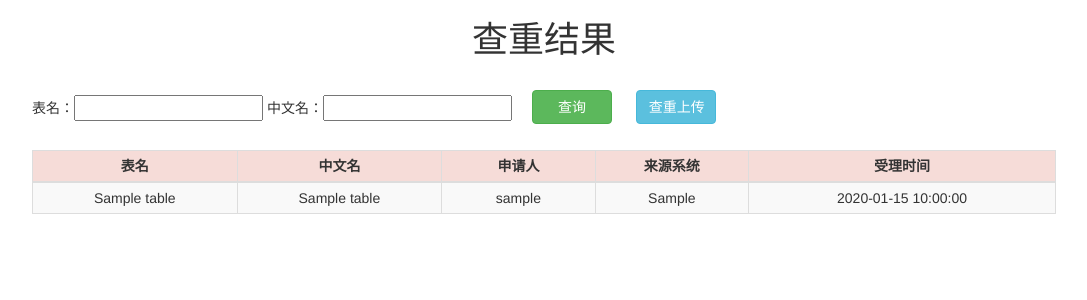
After one commit to liulei1/Flask_check_repi, a Flask app: page /show_received in a window 1280 px wide. The commit adds this page. Shown: the top 300 px of the page, without its empty margins (96-1183 px from the left). Run offline with Flask 2, Linux system fonts and the light colour scheme; tables that the repository leaves empty or names only in its code hold one stand-in row (values such as "Sample post"); some libraries are stand-ins or nearby versions.

Commit message:
受理查看

```diff
--- a/bdpf/dao/TargetTableDao.py
+++ b/bdpf/dao/TargetTableDao.py
@@ -1,10 +1,13 @@
 import configparser
 import os
+from typing import List
 
 import pymysql
 
+# 执行sql，返回查询结果
+from bdpf.model.TableInfo import TableInfo
 
-# 执行sql，返回查询结果
+
 def mysql_connect_select(sql):
     cp = configparser.ConfigParser()
     path = os.path.split(os.path.realpath(__file__))[0]
@@ -27,14 +30,41 @@ def mysql_connect_select(sql):
 
 
 # 返回已受理表名列表
-def select_received():
+def select_received_name():
     sql = "select t_name from received_table"
     received_list = mysql_connect_select(sql)
     return received_list
 
 
 # 返回已上线表名列表
-def select_processed():
+def select_processed_name():
     sql = "select t_name from processed_table"
     received_list = mysql_connect_select(sql)
     return received_list
+
+
+def select_received():
+    sql = "select t_name,t_cname,user_name,submit_date,src_system from received_table"
+    cp = configparser.ConfigParser()
+    path = os.path.split(os.path.realpath(__file__))[0]
+    cp.read(path + "/config.cfg")
+    mysql_host = cp.get("MYSQL", "host")
+    mysql_username = cp.get("MYSQL", "username")
+    mysql_passwd = cp.get("MYSQL", "passwd")
+    mysql_database = cp.get("MYSQL", "database")
+    conn = pymysql.connect(mysql_host, mysql_username, mysql_passwd, mysql_database)
+    cur = conn.cursor()
+    cur.execute(sql)
+    data = cur.fetchall()
+    received_list: List[TableInfo] = list()
+    for d in data:
+        t_name = d[0]
+        t_cname = d[1]
+        user_name = d[2]
+        submit_date = d[3]
+        src_system = d[4]
+        t = TableInfo(t_name, t_cname, src_system, 0, list(), submit_date, user_name)
+        received_list.append(t)
+    cur.close()
+    conn.close()
+    return received_list
--- a/bdpf/dao/config.cfg
+++ b/bdpf/dao/config.cfg
@@ -1,5 +1,5 @@
 [MYSQL]
-host = 10.129.40.88
+host = 10.129.40.254
 username = root
 passwd = spdb1234
 database = etl_check
--- a/bdpf/model/TableInfo.py
+++ b/bdpf/model/TableInfo.py
@@ -1,15 +1,37 @@
+from typing import List
+
+
 class TableInfo:
-    def __init__(self, t_name, t_cname, src_system, result, msg):
-        # 英文表名
+    # 英文表名
+    t_name = ''
+    # 中文表名
+    t_cname = ''
+    # 来源系统
+    src_system = ''
+    # 查重结果（整型）0:不重复;1:重复;2:疑似重复
+    result = 0
+    # 查重信息
+    msg: List[str] = list()
+    # 提交日期yyyy-MM-dd HH:mm:ss
+    submit_date = ''
+    # 申请人
+    user_name = ''
+
+    # def __init__(self, t_name, t_cname, src_system, result, msg: List[str]):
+    #     self.t_name = t_name
+    #     self.t_cname = t_cname
+    #     self.src_system = src_system
+    #     self.result = result
+    #     self.msg = msg
+
+    def __init__(self, t_name, t_cname, src_system, result=0, msg: List[str]=list(), submit_date='', user_name=''):
         self.t_name = t_name
-        # 中文表名
         self.t_cname = t_cname
-        # 来源系统
         self.src_system = src_system
-        # 查重结果（整型）0:不重复;1:重复;2:疑似重复
         self.result = result
-        # 查重信息
         self.msg = msg
+        self.submit_date = submit_date
+        self.user_name = user_name
 
     def __str__(self):
         return 't_name:' + self.t_name + '; result:' + self.result
--- a/bdpf/service/CheckAlgorithm.py
+++ b/bdpf/service/CheckAlgorithm.py
@@ -8,7 +8,7 @@ from bdpf.model.TableInfo import TableInfo
 
 
 # 查重算法
-def check_repeat(table_info: TableInfo, target_list: List, target_tag):
+def check_repeat(table_info: TableInfo, target_list: List, target_tag: str) -> TableInfo:
     jk = JaroWinkler()
     similar_list: List[RepeatInfo] = list()
     for t_name in target_list:
--- /dev/null
+++ b/bdpf/service/ReceivedService.py
@@ -0,0 +1,6 @@
+from bdpf.dao import TargetTableDao as Dao
+
+
+def query_received_table():
+    received_list = Dao.select_received()
+    return received_list
--- a/bdpf/service/checkservice.py
+++ b/bdpf/service/checkservice.py
@@ -11,9 +11,9 @@ def upload_check(file_path):
     # 获取已上线的表名，返回list。
     # 获取已受理的表名，返回list。
     # 将解析的list进行查重，返回带有查重结果的list。入参两个list，返回一个list。
-    Dao.select_received()
+    Dao.select_received_name()
     table_list: List[TableInfo] = FileRead.read_excel(file_path)
-    target_list = Dao.select_received()
+    target_list = Dao.select_received_name()
     for t in table_list:
         CheckAlgorithm.check_repeat(t, target_list, '已受理')
     return table_list
--- a/fist_name1.py
+++ b/fist_name1.py
@@ -11,7 +11,7 @@ from werkzeug.security import check_password_hash, generate_password_hash
 from werkzeug.utils import secure_filename
 
 import db
-from bdpf.service import CheckService, CheckAlgorithm
+from bdpf.service import CheckService, CheckAlgorithm, ReceivedService
 from db import get_db
 
 app = Flask(__name__)
@@ -55,15 +55,6 @@ def login():
             return redirect(url_for('index_page'))
         flash(error)
     return render_template('login.html')
-
-
-def login_required(view):
-    @functools.wraps(view)
-    def wrapped_view(**kwargs):
-        if g.user is None:
-            return redirect(url_for('login'))
-        return view(**kwargs)
-    return wrapped_view
 
 
 @app.before_request
@@ -143,6 +134,21 @@ def api_upload():
         return "上传文件失败"
 
 
+@app.route('/show_received', methods=['GET', 'POST'], strict_slashes=False)
+def show_received():
+    received_list = ReceivedService.query_received_table()
+    return render_template('received.html', received_list=received_list)
+
+
+def login_required(view):
+    @functools.wraps(view)
+    def wrapped_view(**kwargs):
+        if g.user is None:
+            return redirect(url_for('login'))
+        return view(**kwargs)
+    return wrapped_view
+
+
 def allowed_file(filename):
     return '.' in filename and filename.rsplit('.', 1)[1] in ALLOWED_EXTENSIONS
 
--- /dev/null
+++ b/templates/received.html
@@ -0,0 +1,56 @@
+{% extends "layout.html" %}
+{% block body %}
+<h1 align="center">查重结果</h1>
+<div style="width:80%;margin-left:10%;margin-top:3rem;">
+    <div style="margin-bottom:2rem;height:4rem;">
+        <form method="" action="">
+            <div style="float:left;padding-top:0.5rem;">
+                表名：<input name="t_name">
+                中文名：<input name="t_cname">
+            </div>
+            <div style="float:left;">
+                <input type="submit" class="btn btn-success" value="查询" style="margin:0 2rem;width:8rem;">
+                <a class="btn btn-info" style="width:8rem" href="/to_upload">查重上传</a>
+            </div>
+        </form>
+    </div>
+    <table class="table table-striped table-bordered table-hover table-condensed">
+        <thead>
+        <tr style="background-color:#f6dcd8;">
+            <th class="table_center" style="width:20%">表名</th>
+            <th class="table_center" style="width:20%">中文名</th>
+            <th class="table_center" style="width:15%">申请人</th>
+            <th class="table_center" style="width:15%">来源系统</th>
+            <th class="table_center" style="width:30%">受理时间</th>
+        </tr>
+        </thead>
+        <tbody>
+        {% for item in received_list%}
+        <tr>
+            <td class="table_center">
+                {{item.t_name}}
+            </td>
+            <td class="table_center">
+                {{item.t_cname}}
+            </td>
+            <td class="table_center">
+                {{item.user_name}}
+            </td>
+            <td class="table_center">
+                {{item.src_system}}
+            </td>
+            <td class="table_center">
+                {{item.submit_date}}
+            </td>
+        </tr>
+        {% endfor %}
+        </tbody>
+    </table>
+</div>
+<style>
+    .table_center {
+        vertical-align: middle !important;
+        text-align: center;
+    }
+</style>
+{% endblock %}
```
Also changed, not shown: templates/file_upload.html (+15 -14 lines).
